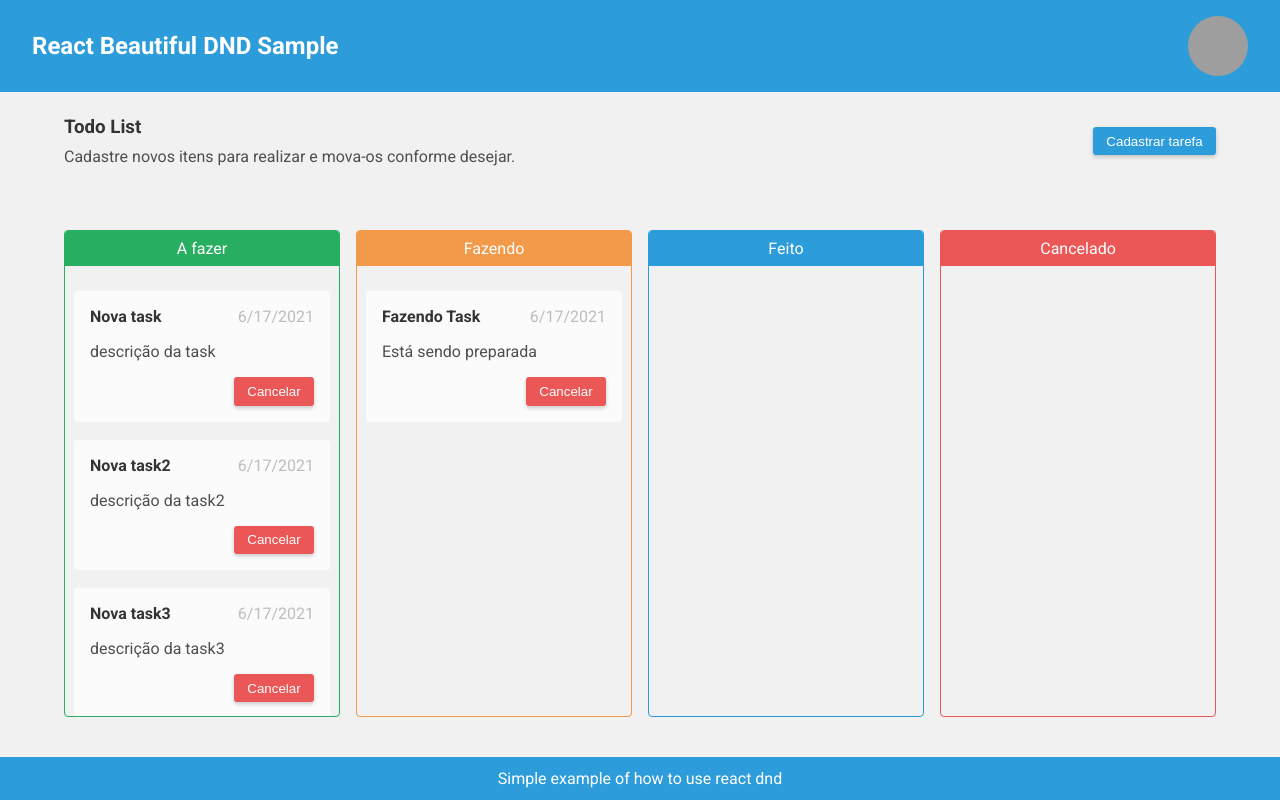
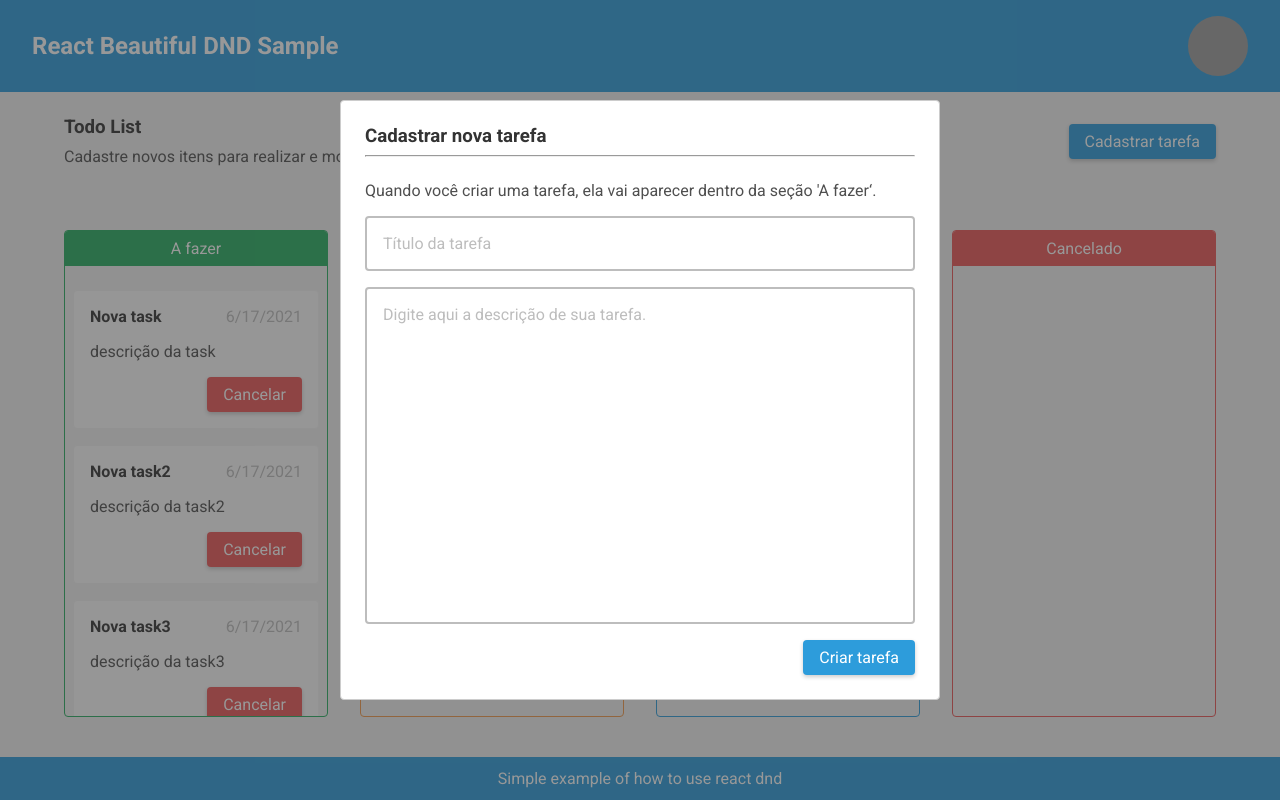
Before and after one commit to Nimbo1999/how-to-react-beautiful-dnd, a React app: page / in a window 1280 px wide. Both pictures are taken after a click on the button "Cadastrar tarefa". Built offline with nearby package versions, Linux system fonts and the light colour scheme; grey boxes are pictures that could not be loaded.

Commit message:
Adiciona o modal de cadastro de tarefa, personaliza um textarea(span)

```diff
--- a/package.json
+++ b/package.json
@@ -16,12 +16,14 @@
   "dependencies": {
     "react": "^17.0.2",
     "react-beautiful-dnd": "^13.1.0",
-    "react-dom": "^17.0.2"
+    "react-dom": "^17.0.2",
+    "react-modal": "^3.14.3"
   },
   "devDependencies": {
     "@types/react": "^17.0.11",
     "@types/react-beautiful-dnd": "^13.0.0",
     "@types/react-dom": "^17.0.7",
+    "@types/react-modal": "^3.12.1",
     "@typescript-eslint/eslint-plugin": "^4.27.0",
     "@typescript-eslint/parser": "^4.27.0",
     "@webpack-cli/generators": "^2.2.0",
--- a/src/assets/less/components/button.less
+++ b/src/assets/less/components/button.less
@@ -8,6 +8,9 @@
 
 	box-shadow: 0px 2px 4px rgba(0, 0, 0, 0.2);
 
+	font-family: @font-family;
+	font-size: 1rem;
+
 	&.red {
 		background-color: @color-red;
 	}
--- a/src/assets/less/components/sectionHeader.less
+++ b/src/assets/less/components/sectionHeader.less
@@ -32,3 +32,63 @@
 		padding: 24px .spacing-em(8)[];
 	}
 }
+
+.add-task-modal-form {
+	flex: 1;
+	display: flex;
+	flex-direction: column;
+	gap: .spacing-em(2)[];
+
+	.content-header{
+		h3 {
+			margin: 0px;
+			color: @color-text-title;
+		}
+
+		hr {
+			width: 100%;
+		}
+	}
+
+	p {
+		margin: 0px;
+		color: @color-text-paragraph;
+	}
+
+	input, .textarea {
+		appearance: none;
+		outline: none;
+
+		border-radius: .spacing-em(.5)[];
+		padding: .spacing-em(2)[];
+		border: solid 2px @color-text-hint;
+		transition: border-color 250ms linear;
+
+		font-family: @font-family;
+		font-size: 1rem;
+
+		&:active, &:focus {
+			border-color: @color-primary;
+		}
+	}
+
+	.textarea {
+		resize: vertical;
+		flex: 1;
+		display: block;
+	}
+
+	.textarea[contenteditable]:empty::before {
+		content: "Digite aqui a descrição de sua tarefa.";
+		color: @color-text-hint;
+	}
+
+	input::placeholder {
+		color: @color-text-hint;
+	}
+
+	.modal-actions {
+		display: flex;
+		justify-content: flex-end;
+	}
+}
--- a/src/assets/less/components/todosContainer.less
+++ b/src/assets/less/components/todosContainer.less
@@ -14,5 +14,6 @@
 
 	@media screen and (min-width: @break-lg) {
 		padding: 24px .spacing-em(8)[];
+		gap: .spacing-em(4)[];
 	}
 }
--- /dev/null
+++ b/src/assets/less/external/modal.less
@@ -0,0 +1,49 @@
+.ReactModal__Overlay {
+	z-index: 100;
+	opacity: 0;
+	transition: opacity 400ms ease-in-out;
+}
+
+.ReactModal__Overlay--after-open{
+	opacity: 1;
+}
+
+.ReactModal__Overlay--before-close{
+	opacity: 0;
+}
+
+.ReactModalOverlayOverride {
+	position: fixed;
+	top: 0;
+	left: 0;
+	right: 0;
+	bottom: 0;
+	background-color: fade(@color-text-title, 50%);
+}
+
+.ReactModalContentOverride {
+	outline: none;
+	position: absolute;
+	right: auto;
+	bottom: auto;
+	left: 50%;
+	top: 50%;
+	transform: translate(-50%, -50%);
+	display: flex;
+	flex-direction: column;
+	width: 90%;
+	height: 90%;
+	max-width: 600px;
+	max-height: 600px;
+	border: 1px solid #ccc;
+	background: #fff;
+	border-radius: .spacing-em(.5)[];
+	overflow: auto;
+	-webkit-overflow-scrolling: touch;
+	padding: .spacing-em(3)[];
+
+	@media screen and (min-width: @break-lg) {
+		width: 100%;
+		height: 100%;
+	}
+}
--- a/src/assets/less/main.less
+++ b/src/assets/less/main.less
@@ -3,6 +3,9 @@
 @import './global/variables.less';
 @import './global/mixins.less';
 @import './global/global.less';
+
+//externals
+@import './external/modal.less';
 
 // Components
 
--- /dev/null
+++ b/src/components/Modal.tsx
@@ -0,0 +1,16 @@
+import { FC } from 'react';
+import ReactModal, { Props } from 'react-modal';
+
+const ModalComponent: FC<Props> = ({ children, ...modalProps }) => (
+	<ReactModal
+		{...modalProps}
+		overlayClassName="ReactModalOverlayOverride"
+		className="ReactModalContentOverride"
+		closeTimeoutMS={400}
+		ariaHideApp={false}
+	>
+		{children}
+	</ReactModal>
+);
+
+export default ModalComponent;
--- a/src/components/SectionHeader.tsx
+++ b/src/components/SectionHeader.tsx
@@ -1,8 +1,12 @@
-import { FC } from 'react';
+import { FC, useState } from 'react';
 
 import Button from './Button';
+import ModalComponent from './Modal';
 
-const SectionHeader: FC = () => (
+const SectionHeader: FC = () => {
+	const [isOpen, setIsOpen] = useState(false);
+
+	return (
 		<section className="section-header-container">
 			<div className="title-and-subtitle">
 				<h3>Todo List</h3>
@@ -10,8 +14,29 @@ const SectionHeader: FC = () => (
 				<span>Cadastre novos itens para realizar e mova-os conforme desejar.</span>
 			</div>
 
-		<Button>Cadastrar tarefa</Button>
+			<Button onClick={() => setIsOpen(true)}>Cadastrar tarefa</Button>
+
+			<ModalComponent isOpen={isOpen} onRequestClose={() => setIsOpen(false)}>
+				<form className="add-task-modal-form">
+					<div className="content-header">
+						<h3>Cadastrar nova tarefa</h3>
+
+						<hr />
+					</div>
+
+					<p>Quando você criar uma tarefa, ela vai aparecer dentro da seção &apos;A fazer&lsquo;.</p>
+
+					<input type="text" placeholder="Título da tarefa" />
+
+					<span className="textarea" role="textbox" contentEditable />
+
+					<div className="modal-actions">
+						<Button onClick={() => setIsOpen(false)}>Criar tarefa</Button>
+					</div>
+				</form>
+			</ModalComponent>
 		</section>
 	);
+};
 
 export default SectionHeader;
```
Also changed, not shown: 1 other file (tests, documents, lock files or other folders). Lines whose indentation alone changed are shown as unchanged.
